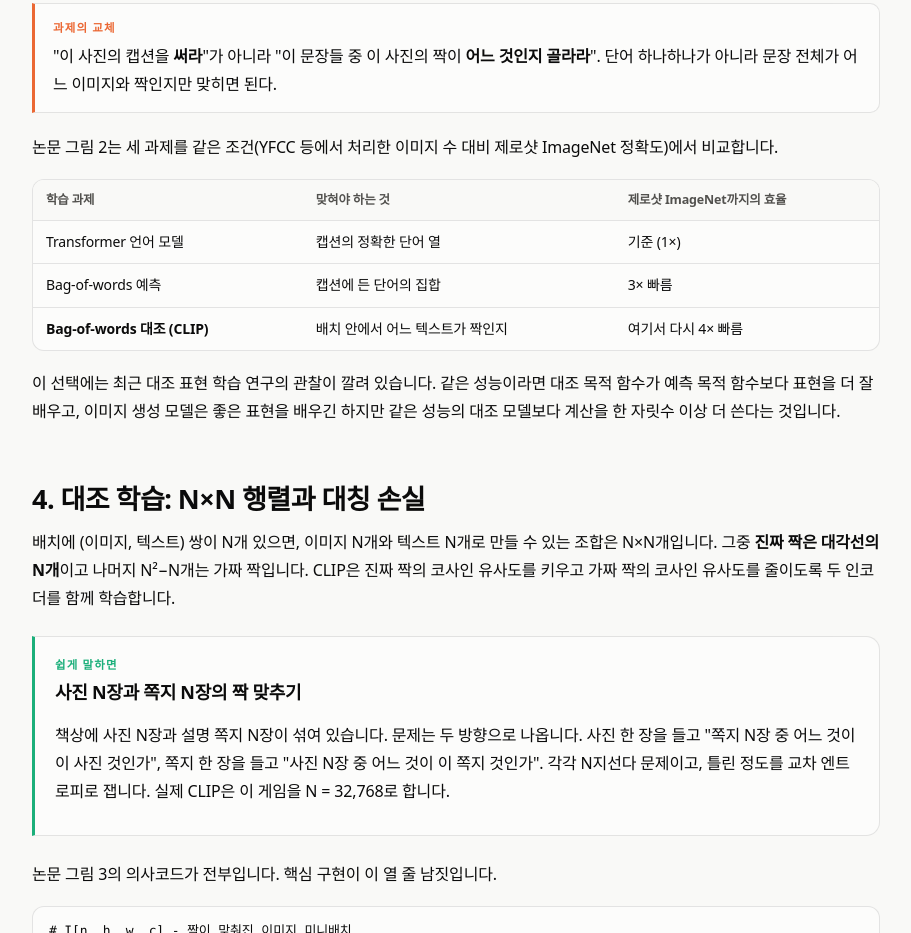
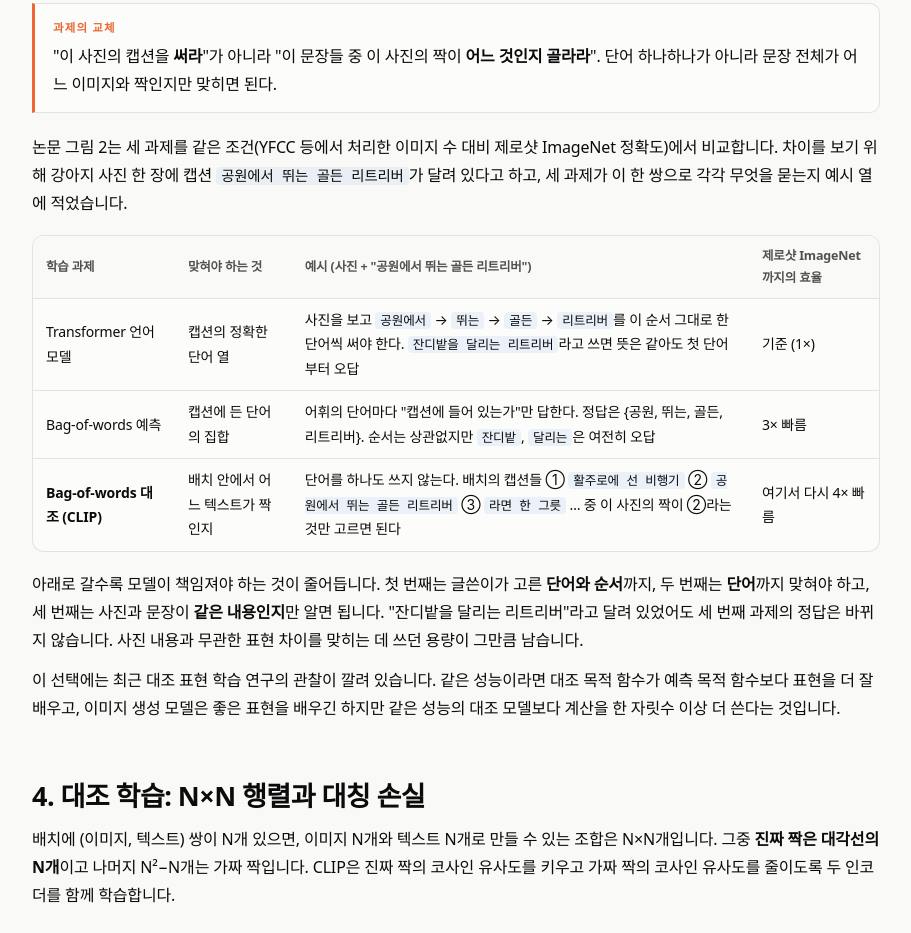
Before and after one commit to dev-jonghoonpark/how-clip-works, a plain HTML site: page index.html in a window 1280 px wide. Shown: the part 3027-3960 px from the top of the page, without its empty margins (184-1095 px from the left). Drawn offline with Linux system fonts and the light colour scheme; animation ran at ten frames a second.

Commit message:
3절 학습 과제 비교표에 예시 열 추가
Co-Authored-By: Claude Fable 5.2 <noreply@anthropic.com>

```diff
--- a/index.html
+++ b/index.html
@@ -262,13 +262,14 @@ textarea,input[type=text]{width:100%;font-family:ui-monospace,SFMono-Regular,Men
 <p>저자들의 첫 시도는 VirTex와 비슷했습니다(2.3절). 이미지 CNN과 텍스트 Transformer를 함께 학습해 <strong>이미지의 캡션을 단어 단위로 정확히 예측</strong>하게 했습니다. 결과는 느렸습니다. 6,300만 파라미터 Transformer 언어 모델은 ResNet-50 이미지 인코더보다 계산을 두 배 쓰면서도, 같은 텍스트의 bag-of-words(단어 순서를 버린 집합)를 예측하는 훨씬 단순한 모델보다 ImageNet 클래스를 <strong>3배 느리게</strong> 배웠습니다.</p>
 <p>이유는 과제가 필요 이상으로 어렵기 때문입니다. 같은 강아지 사진에 "우리 집 막내", "골든 리트리버 3개월", "공원 산책 중"이 모두 달릴 수 있습니다. 정확한 단어 열을 맞히려면 모델은 사진 내용과 무관한 글쓴이의 말투까지 예측해야 합니다. 그래서 과제를 바꿨습니다.</p>
 <div class="key"><span class="lbl">과제의 교체</span><p>"이 사진의 캡션을 <strong>써라</strong>"가 아니라 "이 문장들 중 이 사진의 짝이 <strong>어느 것인지 골라라</strong>". 단어 하나하나가 아니라 문장 전체가 어느 이미지와 짝인지만 맞히면 된다.</p></div>
-<p>논문 그림 2는 세 과제를 같은 조건(YFCC 등에서 처리한 이미지 수 대비 제로샷 ImageNet 정확도)에서 비교합니다.</p>
+<p>논문 그림 2는 세 과제를 같은 조건(YFCC 등에서 처리한 이미지 수 대비 제로샷 ImageNet 정확도)에서 비교합니다. 차이를 보기 위해 강아지 사진 한 장에 캡션 <code>공원에서 뛰는 골든 리트리버</code>가 달려 있다고 하고, 세 과제가 이 한 쌍으로 각각 무엇을 묻는지 예시 열에 적었습니다.</p>
 <div class="tw"><table>
-<tr><th>학습 과제</th><th>맞혀야 하는 것</th><th>제로샷 ImageNet까지의 효율</th></tr>
-<tr><td>Transformer 언어 모델</td><td>캡션의 정확한 단어 열</td><td>기준 (1×)</td></tr>
-<tr><td>Bag-of-words 예측</td><td>캡션에 든 단어의 집합</td><td>3× 빠름</td></tr>
-<tr><td><strong>Bag-of-words 대조 (CLIP)</strong></td><td>배치 안에서 어느 텍스트가 짝인지</td><td>여기서 다시 4× 빠름</td></tr>
+<tr><th>학습 과제</th><th>맞혀야 하는 것</th><th>예시 (사진 + "공원에서 뛰는 골든 리트리버")</th><th>제로샷 ImageNet까지의 효율</th></tr>
+<tr><td>Transformer 언어 모델</td><td>캡션의 정확한 단어 열</td><td>사진을 보고 <code>공원에서</code> → <code>뛰는</code> → <code>골든</code> → <code>리트리버</code>를 이 순서 그대로 한 단어씩 써야 한다. <code>잔디밭을 달리는 리트리버</code>라고 쓰면 뜻은 같아도 첫 단어부터 오답</td><td>기준 (1×)</td></tr>
+<tr><td>Bag-of-words 예측</td><td>캡션에 든 단어의 집합</td><td>어휘의 단어마다 "캡션에 들어 있는가"만 답한다. 정답은 {공원, 뛰는, 골든, 리트리버}. 순서는 상관없지만 <code>잔디밭</code>, <code>달리는</code>은 여전히 오답</td><td>3× 빠름</td></tr>
+<tr><td><strong>Bag-of-words 대조 (CLIP)</strong></td><td>배치 안에서 어느 텍스트가 짝인지</td><td>단어를 하나도 쓰지 않는다. 배치의 캡션들 ① <code>활주로에 선 비행기</code> ② <code>공원에서 뛰는 골든 리트리버</code> ③ <code>라면 한 그릇</code> … 중 이 사진의 짝이 ②라는 것만 고르면 된다</td><td>여기서 다시 4× 빠름</td></tr>
 </table></div>
+<p>아래로 갈수록 모델이 책임져야 하는 것이 줄어듭니다. 첫 번째는 글쓴이가 고른 <strong>단어와 순서</strong>까지, 두 번째는 <strong>단어</strong>까지 맞혀야 하고, 세 번째는 사진과 문장이 <strong>같은 내용인지</strong>만 알면 됩니다. "잔디밭을 달리는 리트리버"라고 달려 있었어도 세 번째 과제의 정답은 바뀌지 않습니다. 사진 내용과 무관한 표현 차이를 맞히는 데 쓰던 용량이 그만큼 남습니다.</p>
 <p>이 선택에는 최근 대조 표현 학습 연구의 관찰이 깔려 있습니다. 같은 성능이라면 대조 목적 함수가 예측 목적 함수보다 표현을 더 잘 배우고, 이미지 생성 모델은 좋은 표현을 배우긴 하지만 같은 성능의 대조 모델보다 계산을 한 자릿수 이상 더 쓴다는 것입니다.</p>
 
 <!-- ───────── 4 ───────── -->
```
